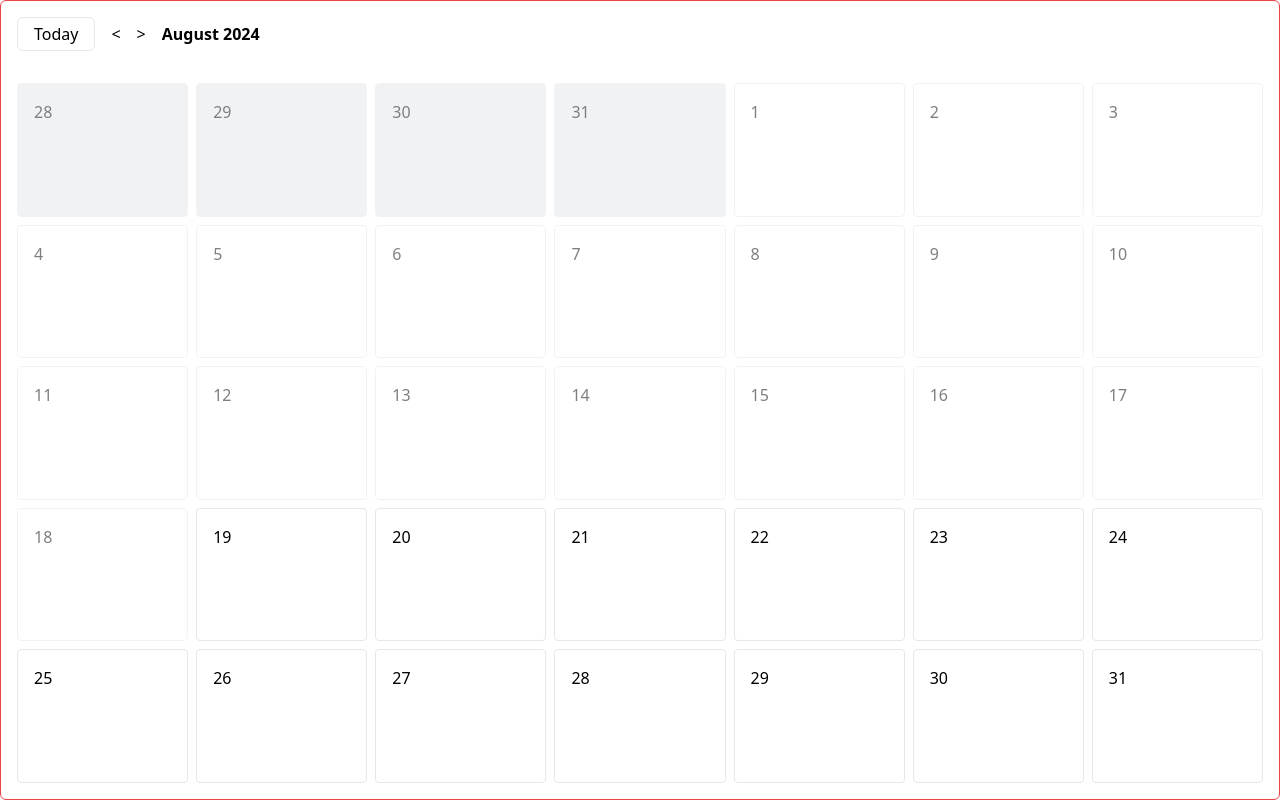
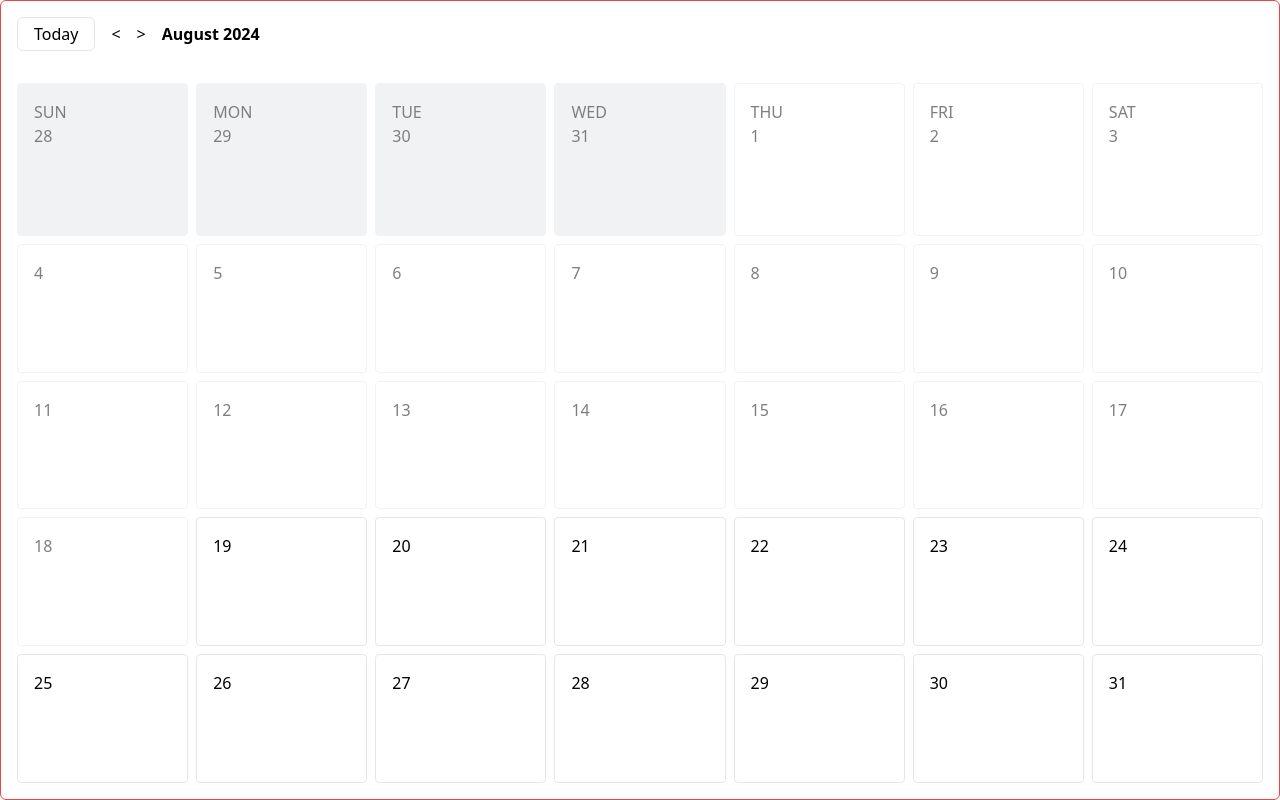
Before and after one commit to ScaxCodes/cc-calendar, a React (Vite) app: page / in a window 1280 px wide. Built offline with nearby package versions, Linux system fonts and the light colour scheme.

Commit message:
Render headers for the first row of the calendar

```diff
--- a/src/components/Calendar.tsx
+++ b/src/components/Calendar.tsx
@@ -90,7 +90,8 @@ function Month({ currentMonth }: { currentMonth: Date }) {
               key={index}
               className={`rounded border p-4 ${backgroundClass} ${opacityClass}`}
             >
-              {format(day, "d")}
+              <div>{index <= 6 && format(day, "EEE").toUpperCase()}</div>
+              <div>{format(day, "d")}</div>
             </div>
           );
         })}
```
